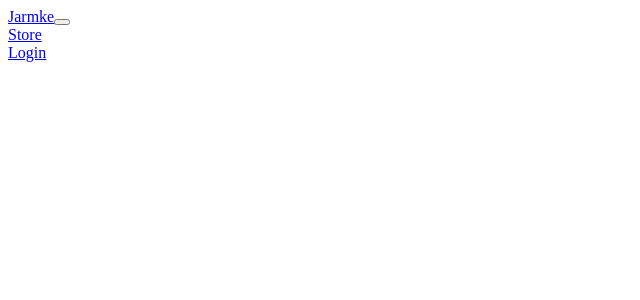
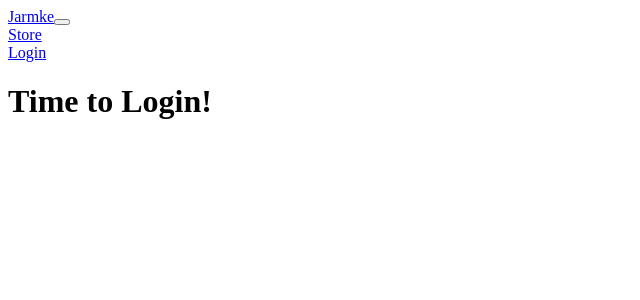
Before and after one commit to DarianRushworth/JarmkeFrontend, a React (Create React App) app: page /login in a window 1280 px wide. Shown: the top 300 px of the page, without its empty margins (0-640 px from the left). Built offline with nearby package versions, Linux system fonts and the light colour scheme; no server answers.

Commit message:
Setup route for LoginPage

```diff
--- a/src/App.js
+++ b/src/App.js
@@ -3,6 +3,7 @@ import { Switch, Route } from "react-router-dom"
 
 import HomePage from "./pages/HomePage"
 import ProductPage from "./pages/ProductsPage"
+import LoginPage from "./pages/LoginPage"
 import Navigation from "./components/Navigation"
 
 function App() {
@@ -20,6 +21,10 @@ function App() {
             path="/productsPage"
             component={ProductPage}
           />
+          <Route
+            path="/login"
+            component={LoginPage}
+          />
         </Switch>
     </div>
   );
--- /dev/null
+++ b/src/pages/LoginPage/index.js
@@ -0,0 +1,9 @@
+import React from "react"
+
+export default function LoginPage(){
+    return(
+        <h1>
+            Time to Login!
+        </h1>
+    )
+}
```
